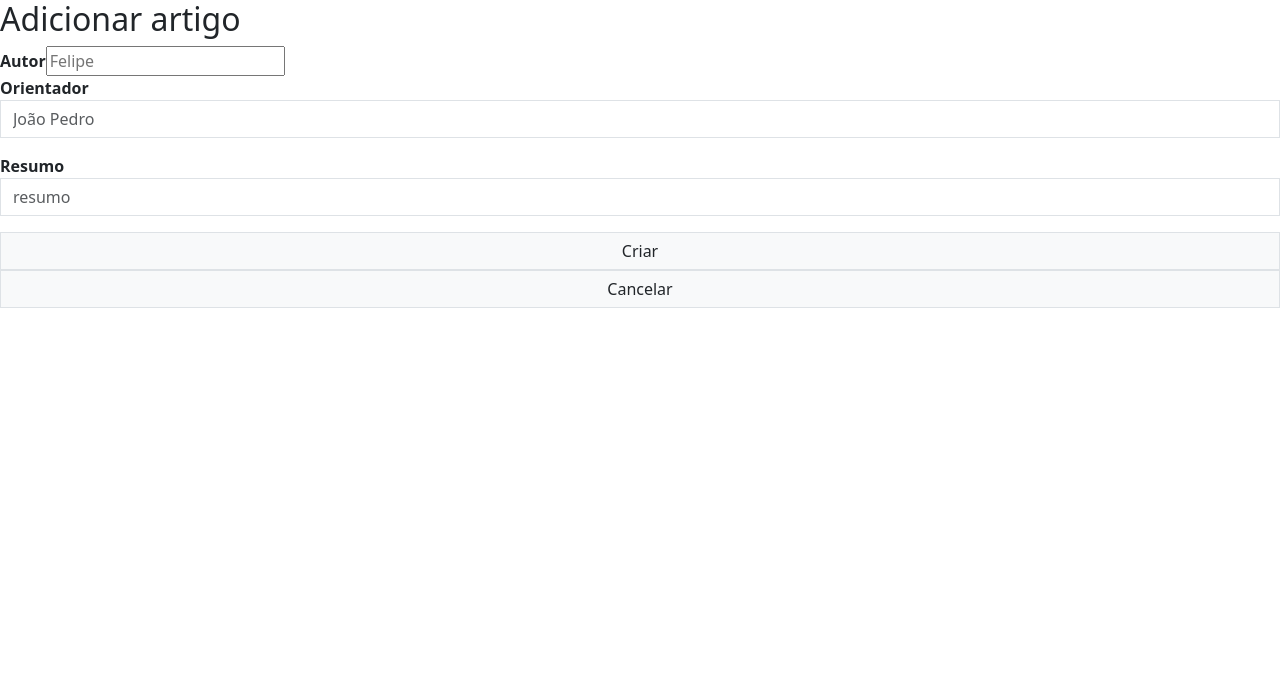
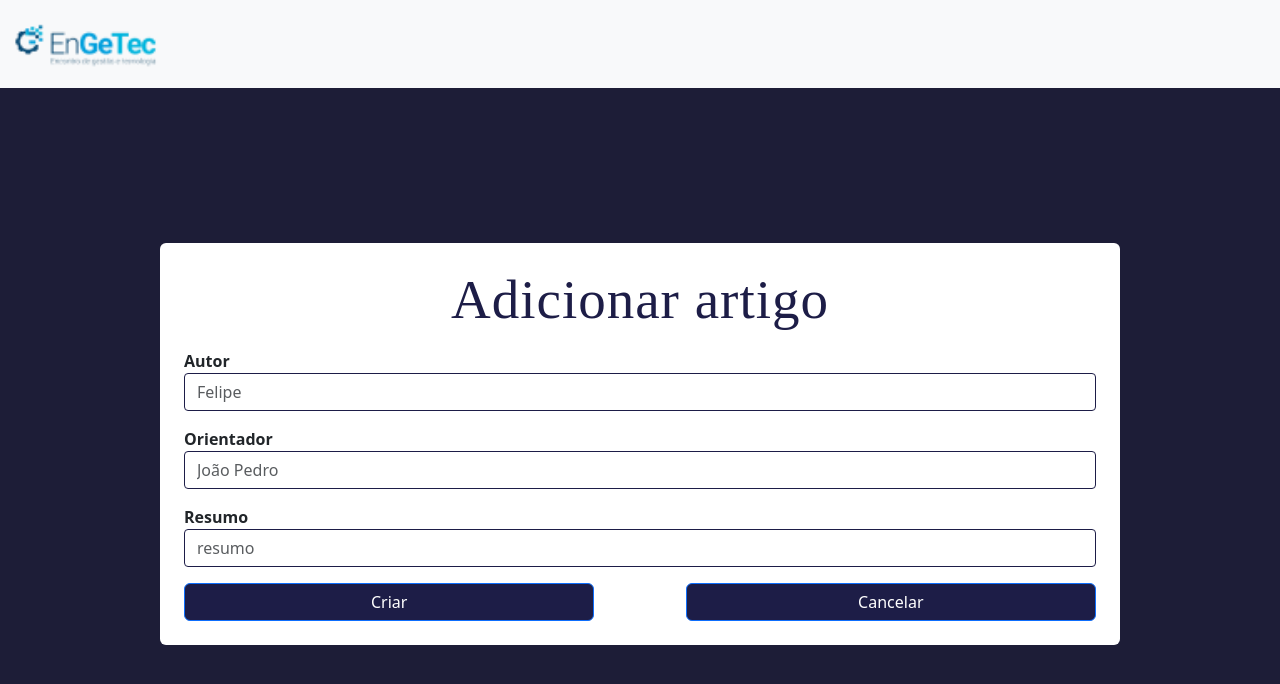
Before and after one commit to MarcosT-800/New-Project-Integrate, a React (Create React App) app in the folder frontend/: page /addartigo in a window 1280 px wide. Shown: the top 684 px of the page. Built offline with nearby package versions, Linux system fonts and the light colour scheme.

Commit message:
style: AddArtigo

```diff
--- a/frontend/src/AddArtigo.js
+++ b/frontend/src/AddArtigo.js
@@ -1,6 +1,8 @@
 import React, { useState } from 'react'
-import {Link, useNavigate} from 'react-router-dom'
+import { Link, useNavigate } from 'react-router-dom'
 import axios from 'axios'
+import NavbarLogin from '../src/components/navbarLogin/navbarLogin'
+
 
 function AddArtigo() {
     const [artigo, setArtigo] = useState({
@@ -11,15 +13,15 @@ function AddArtigo() {
     const navigate = useNavigate();
 
     const handleChange = (e) => {
-        setArtigo((prev) => ({...prev, [e.target.name]: [e.target.value]}))
+        setArtigo((prev) => ({ ...prev, [e.target.name]: [e.target.value] }))
     }
 
     const handleClick = async e => {
         e.preventDefault();
-        try{
+        try {
             await axios.post('http://localhost:8081/adartigo', artigo)
             navigate("/home")
-        }catch(err){
+        } catch (err) {
             console.log(err)
         }
 
@@ -27,31 +29,53 @@ function AddArtigo() {
     }
     return (
 
+        <div
+            className="flex flex-column justify-content-center items-center"
+            style={{ display: 'flex', background: '#1D1D37', height: '100vh', justifyContent: 'center' }}
+        >
+            <NavbarLogin />
+            <div className="bg-white p-4 rounded w-75 mx-auto my-auto text-center text-base">
+
                 <div className='form'>
                     <div>
-                <h2>Adicionar artigo</h2>
+                        <h2 className="mb-3 text-indigo-900" style={{ color: "#1D1D47", fontFamily: "Righteous", letterSpacing: "1px", fontWeight: "lighter", fontSize: "55px"}}>Adicionar artigo</h2>
 
-                    <div>
-                        <label htmlFor="text"><strong>Autor</strong></label>
+                        <div className="mb-3 mt-6">
+                            <label htmlFor="text" className="d-flex justify-content-start pr-2"><strong>Autor</strong></label>
                             <input type="text" placeholder='Felipe' name='autor'
-                         onChange={handleChange} />
+                                onChange={handleChange}
+                                className="form-control rounded-1 border-1 border-gray-700 bg-white"
+                                style={{ borderColor: '#1D1D47', border: '1px solid #1D1D47' }}
+                            />
 
                         </div>
                         <div className="mb-3">
-                        <label htmlFor="text"><strong>Orientador</strong></label>
+                            <label htmlFor="text" className='d-flex justify-content-start'><strong>Orientador</strong></label>
                             <input type="text" placeholder="João Pedro" name='orientador'
-                        onChange={handleChange} className='form-control rounded-0'/>
+                                onChange={handleChange}
+                                className="form-control rounded-1 border-1 border-gray-700 bg-white"
+                                style={{ borderColor: '#1D1D47', border: '1px solid #1D1D47' }}
+                            />
+
                         </div>
                         <div className="mb-3">
-                        <label htmlFor="text"><strong>Resumo</strong></label>
+                            <label htmlFor="text" className='d-flex justify-content-start'><strong>Resumo</strong></label>
                             <input type="text" placeholder="resumo" name='resumo'
                                 onChange={handleChange}
-                        className='form-control rounded-0'/>
+                                className="form-control rounded-1 border-1 border-gray-700 bg-white"
+                                style={{ borderColor: '#1D1D47', border: '1px solid #1D1D47' }}
+                            />
                         </div>
-                    <button onClick={handleClick} className='btn btn-default border w-100 bg-light rounded-0'> Criar </button>
+                        <div className="d-flex justify-content-between">
 
-                    <Link to="/home" className='btn btn-default border w-100 bg-light rounded-0'>Cancelar</Link>
+                        <button onClick={handleClick} className="btn btn-primary rounded-2 bg-gradient-to-dark mr-2"
+          style={{background: "#1D1D47", width: '45%'}}> Criar </button>
 
+                        <Link to="/home" className="btn btn-primary rounded-2 bg-gradient-to-dark mr-2"
+          style={{background: "#1D1D47", width: '45%'}}>Cancelar</Link>
+</div>
+                    </div>
+                </div>
             </div>
         </div>
 
```
Lines whose indentation alone changed are shown as unchanged.
